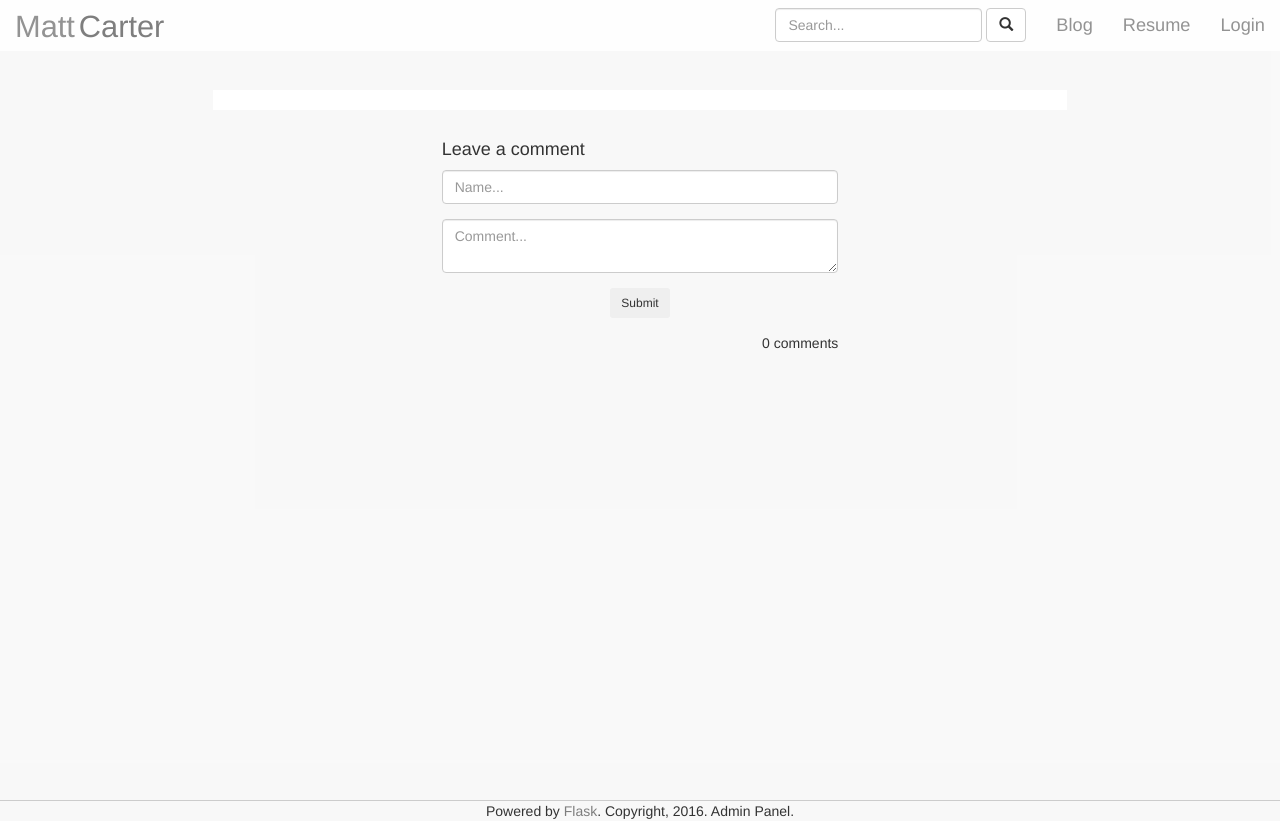
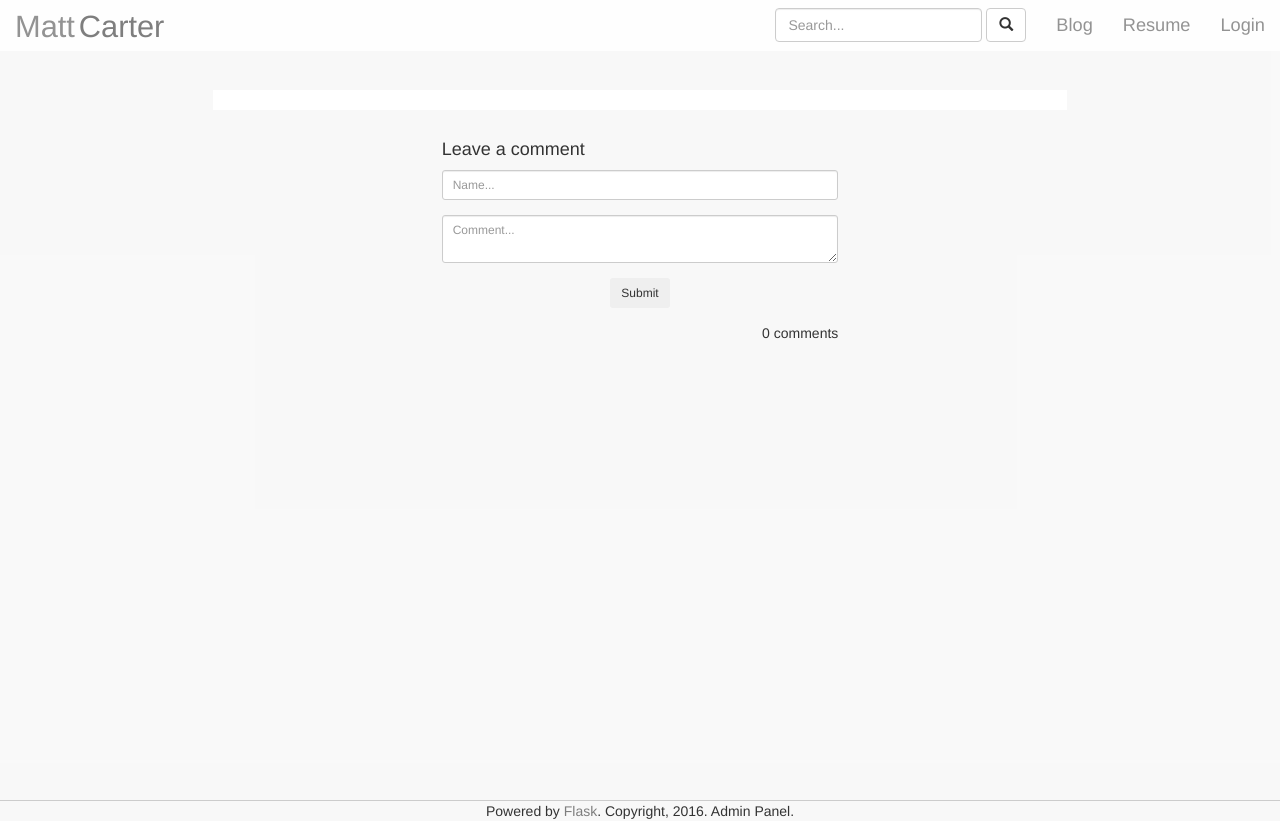
Before and after one commit to matt-cart/personal-website, a Flask app: template website/templates/blog_post.html in a window 1280 px wide. Run offline with Flask 2, Linux system fonts and the light colour scheme; the template is opened without the code that fills it, so the values that code supplies are empty; some libraries are stand-ins or nearby versions.

Commit message:
Made comment form inputs input-sm sized.

```diff
--- a/website/templates/blog_post.html
+++ b/website/templates/blog_post.html
@@ -20,10 +20,10 @@
             <form action="{{ url_for('addComment') }}" method="POST">
                 <h4>Leave a comment</h4>
                 <div class="form-group">
-                    <input class="form-control" name="commenter-name" id="commenter-name" placeholder="Name...">
+                    <input class="form-control input-sm" name="commenter-name" id="commenter-name" placeholder="Name...">
                 </div>
                 <div class="form-group">
-                    <textarea class="form-control" name="comment-content" id="comment-content" placeholder="Comment..."></textarea>
+                    <textarea class="form-control input-sm" name="comment-content" id="comment-content" placeholder="Comment..."></textarea>
                 </div>
                 <div class="form-group text-center">
                     <input type="hidden" name="post-id" value="{{ post_id }}">
```
